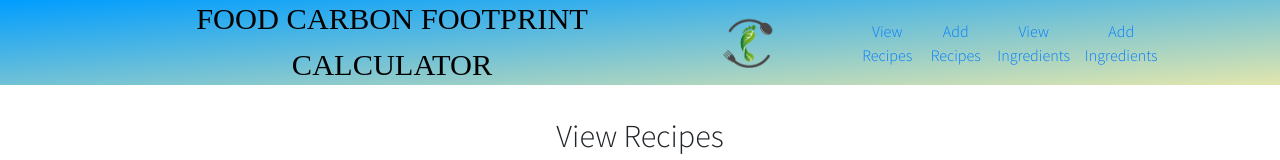
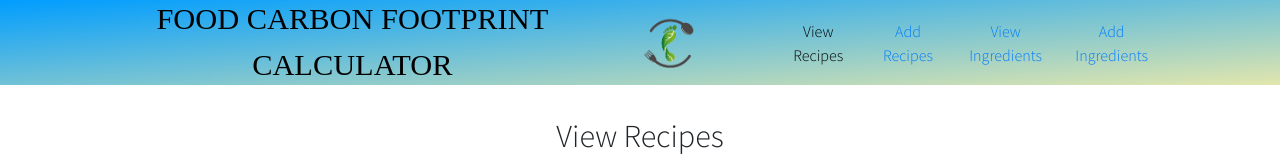
Before and after one commit to anvu21/carbonFootprintCalculator, a React (Create React App) app in the folder client/: page / in a window 1280 px wide. Shown: the top 160 px of the page. Built offline with nearby package versions, Linux system fonts and the light colour scheme; no server answers; a web font is replaced by a local one.

Commit message:
working on links

```diff
--- a/client/src/components/Footer.css
+++ b/client/src/components/Footer.css
@@ -50,3 +50,10 @@
   transform-origin: left;
   transform: scaleX(1);
 }
+
+.csiflink:hover::after {
+  color: black;
+  text-decoration: none;
+  cursor: pointer;
+  position: relative;
+}
--- a/client/src/components/Navbar/NavbarElements.js
+++ b/client/src/components/Navbar/NavbarElements.js
@@ -12,28 +12,28 @@ export const Nav = styled.nav`
 
 export const NavLink = styled(Link)`
   display: flex;
+  align-items: center;
+  text-decoration: none;
+  padding: 0 1rem;
+  height: 100%;
+  cursor: pointer;
+  &.link {
+    color: #a9a9a9;
+    text-decoration: none;
+  }
+  &.visited {
+    color: #a9a9a9;
+    text-decoration: none;
+  }
+  &.hover {
+    color: #000000;
+    text-decoration: none;
+  }
+  &.active {
+    color: #000000;
+    text-decoration: none;
+  }
 `;
-// align-items: center;
-// text-decoration: none;
-// padding: 0 1rem;
-// height: 100%;
-// cursor: pointer;
-// &.link {
-//   color: #a9a9a9;
-//   text-decoration: none;
-// }
-// &.visited {
-//   color: #a9a9a9;
-//   text-decoration: none;
-// }
-// &.hover {
-//   color: #000000;
-//   text-decoration: none;
-// }
-// &.active {
-//   color: #000000;
-//   text-decoration: none;
-// }
 
 export const Bars = styled(FaBars)`
   display: none;
```
